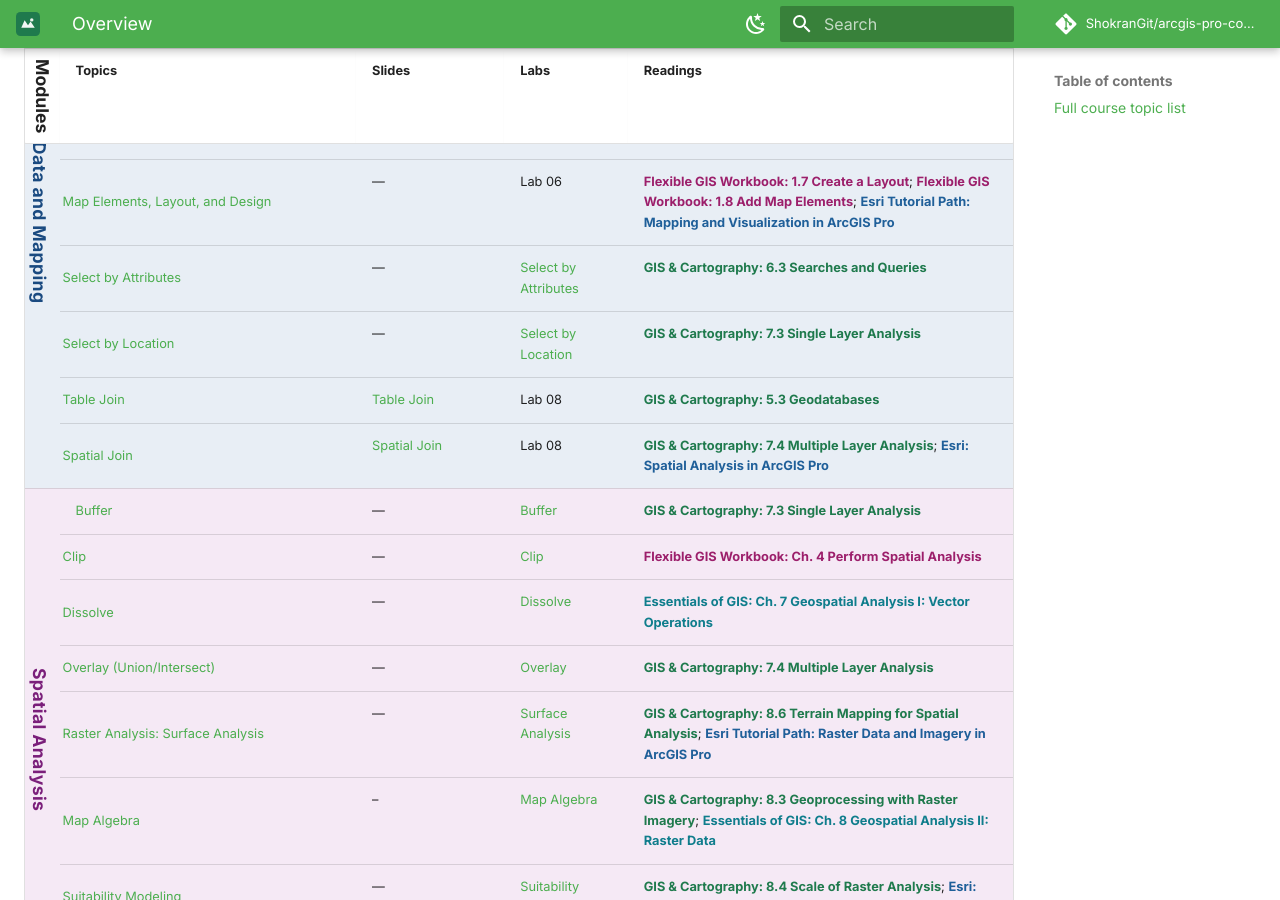
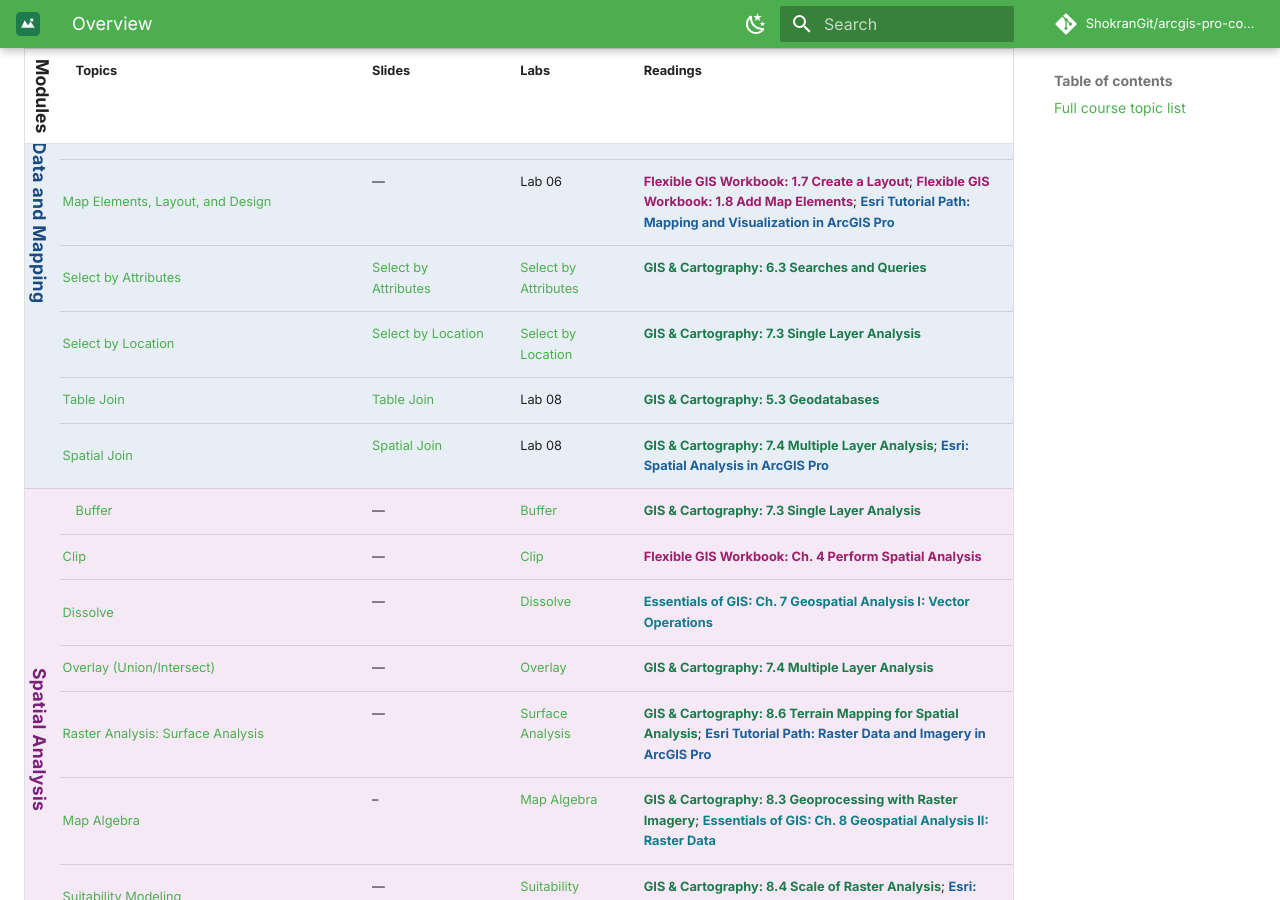
Before and after one commit to ShokranGit/arcgis-pro-course, an MkDocs documentation site: the page built from docs/lessons/index.md, in a window 1280 px wide and 900 px high, scrolled down 1465 px. Built offline with MkDocs 1.6.1 and Material for MkDocs 9.7.7, drawn with Linux system fonts in a browser that asks for light colours; comment, search, counter and statistics services are not loaded.

Commit message:
Add slide links for Select by Attributes and Location
Updated the 'Select by Attributes' and 'Select by Location' sections to include links to slides.

```diff
--- a/docs/lessons/index.md
+++ b/docs/lessons/index.md
@@ -26,8 +26,8 @@ A date-free, college-agnostic view of every topic in the course. This list isn't
 | <span class="module-badge module-tabular">Tabular Data and Mapping</span> | [Cartographic Principles](04-symbology-map-design.md) | — | Lab 06 | [Essentials of GIS: Ch. 9 Cartographic Principles](https://saylordotorg.github.io/text_essentials-of-geographic-information-systems/s13-cartographic-principles.html){: .src-essentials}; [GIS & Cartography: 9.4 Cartographic Design](https://slcc.pressbooks.pub/maps/chapter/9-4/){: .src-cartography} |
 | <span class="module-badge module-tabular">Tabular Data and Mapping</span> | [Map Classification](04-symbology-map-design.md) | — | Lab 06 | [GIS & Cartography: 6.4 Data Classification](https://slcc.pressbooks.pub/maps/chapter/6-4/){: .src-cartography} |
 | <span class="module-badge module-tabular">Tabular Data and Mapping</span> | [Map Elements, Layout, and Design](04-symbology-map-design.md) | — | Lab 06 | [Flexible GIS Workbook: 1.7 Create a Layout](https://mlpp.pressbooks.pub/flexiblegisworkbookpro/chapter/1-7-create-a-layout/){: .src-workbook}; [Flexible GIS Workbook: 1.8 Add Map Elements](https://mlpp.pressbooks.pub/flexiblegisworkbookpro/chapter/1-8-add-map-elements/){: .src-workbook}; [Esri Tutorial Path: Mapping and Visualization in ArcGIS Pro](https://learn.arcgis.com/en/paths/mapping-and-visualization-in-arcgis-pro/){: .src-esri} |
-| <span id="select-by-attributes" class="module-badge module-tabular">Tabular Data and Mapping</span> | [Select by Attributes](03-selection-by-attribute.md) | — | [Select by Attributes](../labs/select-by-attributes/) | [GIS & Cartography: 6.3 Searches and Queries](https://slcc.pressbooks.pub/maps/chapter/6-3/){: .src-cartography} |
-| <span id="select-by-location" class="module-badge module-tabular">Tabular Data and Mapping</span> | [Select by Location](03b-selection-by-location.md) | — | [Select by Location](../labs/select-by-location/) | [GIS & Cartography: 7.3 Single Layer Analysis](https://slcc.pressbooks.pub/maps/chapter/7-3/){: .src-cartography} |
+| <span id="select-by-attributes" class="module-badge module-tabular">Tabular Data and Mapping</span> | [Select by Attributes](03-selection-by-attribute.md) | [Select by Attributes](../slides/select-by-attributes.md) | [Select by Attributes](../labs/select-by-attributes/) | [GIS & Cartography: 6.3 Searches and Queries](https://slcc.pressbooks.pub/maps/chapter/6-3/){: .src-cartography} |
+| <span id="select-by-location" class="module-badge module-tabular">Tabular Data and Mapping</span> | [Select by Location](03b-selection-by-location.md) | [Select by Location](../slides/select-by-location.md) | [Select by Location](../labs/select-by-location/) | [GIS & Cartography: 7.3 Single Layer Analysis](https://slcc.pressbooks.pub/maps/chapter/7-3/){: .src-cartography} |
 | <span class="module-badge module-tabular">Tabular Data and Mapping</span> | [Table Join](../slides/table-join.md) | [Table Join](../slides/table-join.md) | Lab 08 | [GIS & Cartography: 5.3 Geodatabases](https://slcc.pressbooks.pub/maps/chapter/5-3/){: .src-cartography} |
 | <span class="module-badge module-tabular">Tabular Data and Mapping</span> | [Spatial Join](07-spatial-joins.md) | [Spatial Join](../slides/spatial-join.md) | Lab 08 | [GIS & Cartography: 7.4 Multiple Layer Analysis](https://slcc.pressbooks.pub/maps/chapter/7-4/){: .src-cartography}; [Esri: Spatial Analysis in ArcGIS Pro](https://doc.esri.com/en/arcgis-pro/latest/help/analysis/introduction/spatial-analysis-in-arcgis-pro.html){: .src-esri} |
 | <span id="buffer" class="module-badge module-spatial">Spatial Analysis</span> | [Buffer](05-geoprocessing.md) | — | [Buffer](../labs/buffer/) | [GIS & Cartography: 7.3 Single Layer Analysis](https://slcc.pressbooks.pub/maps/chapter/7-3/){: .src-cartography} |
```
